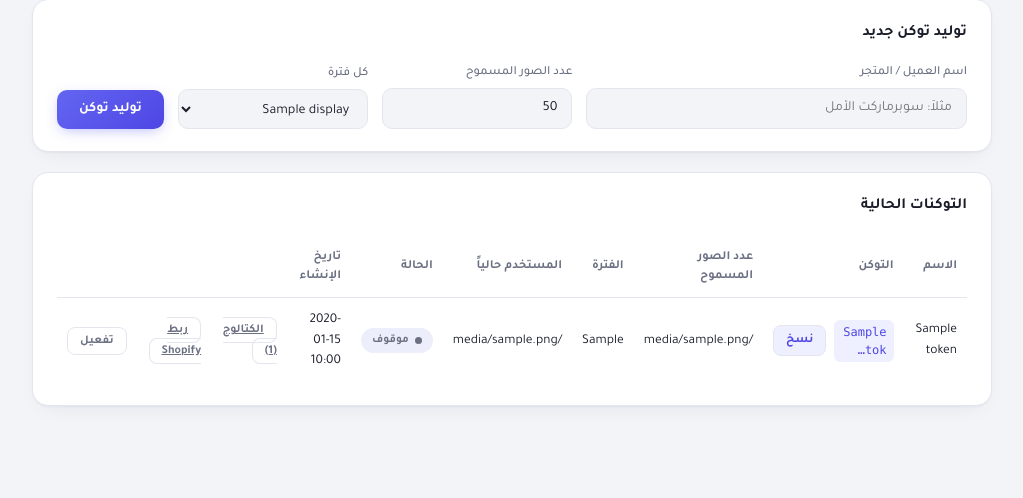
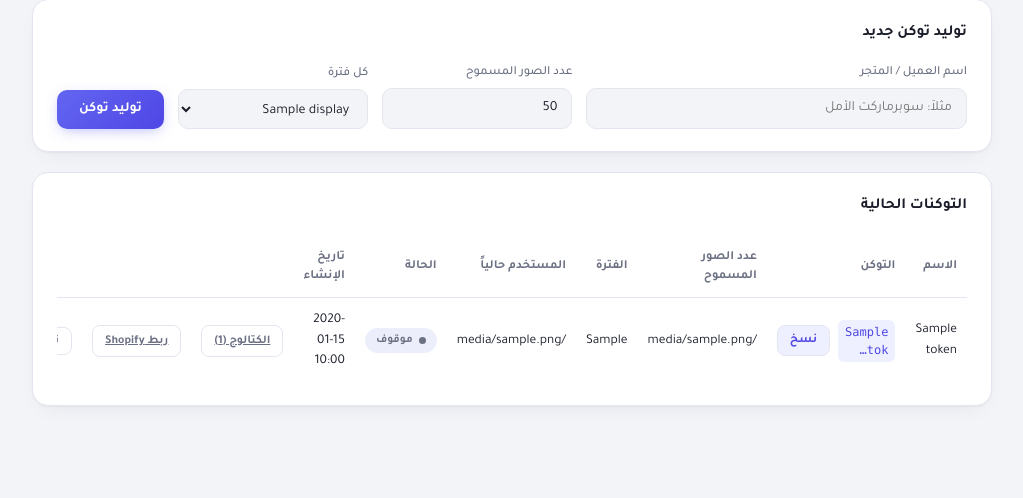
Before and after one commit to sidra221/control-dashboard, a Django app: template apitokens/templates/apitokens/dashboard.html in a window 1280 px wide. Shown: the part 366-864 px from the top of the page, without its empty margins (128-1151 px from the left). Run offline with Django 5.2, Linux system fonts and the light colour scheme; the template is opened without the code that fills it: most values are stand-ins (such as "Sample title", 1, 10 or a date in 2020); data that the repository does not hold is empty.

Commit message:
fix: keep dashboard action buttons on one line, widen the token table to fit them
Co-Authored-By: Claude Sonnet 5 <noreply@anthropic.com>

```diff
--- a/apitokens/templates/apitokens/base.html
+++ b/apitokens/templates/apitokens/base.html
@@ -177,12 +177,13 @@
     cursor: pointer; border: 1px solid var(--border); border-radius: 8px;
     background: transparent; color: var(--muted);
     padding: 6px 12px; font-size: 12px; font-weight: 600;
+    white-space: nowrap; display: inline-block;
     transition: all .15s ease;
   }
   .btn-toggle:hover { border-color: var(--accent); color: var(--accent); }
 
   .table-scroll { overflow-x: auto; }
-  table { width: 100%; border-collapse: collapse; font-size: 13.5px; min-width: 640px; }
+  table { width: 100%; border-collapse: collapse; font-size: 13.5px; min-width: 960px; }
   th, td { text-align: right; padding: 12px 10px; }
   thead th { color: var(--muted); font-weight: 600; font-size: 12.5px; border-bottom: 1px solid var(--border); }
   tbody tr { border-bottom: 1px solid var(--border); transition: background .1s ease; }
```
